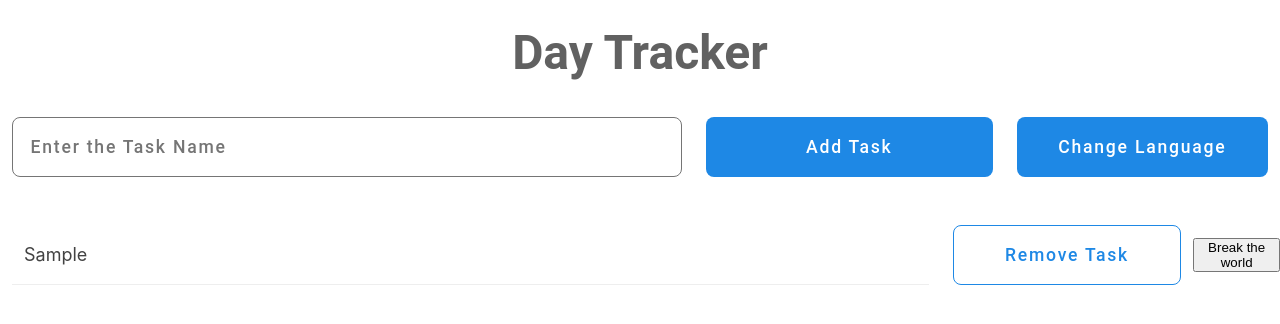
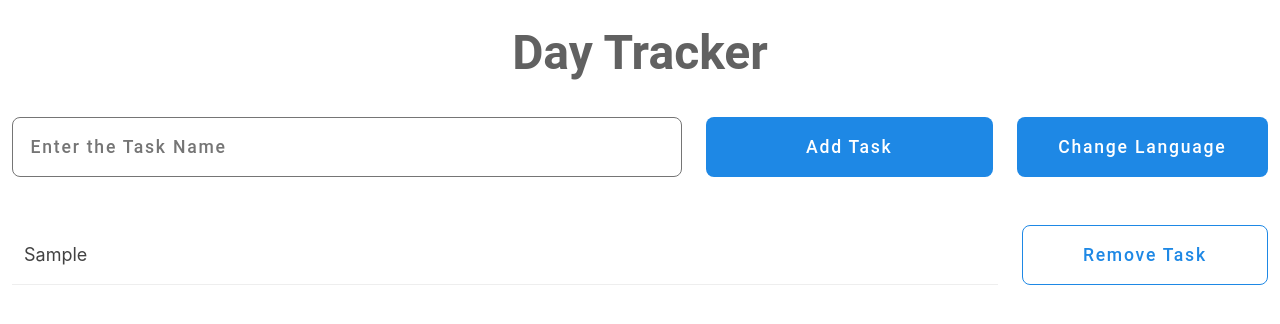
Before and after one commit to RiteshSinha919/day-tracker, a React (Create React App) app: page / in a window 1280 px wide. Both pictures are taken after typing "Sample" into the empty fields and a click on the button "Add Task". Shown: the top 324 px of the page. Built offline with nearby package versions, Linux system fonts and the light colour scheme.

Commit message:
added sentry for empty input

```diff
--- a/package.json
+++ b/package.json
@@ -4,6 +4,7 @@
   "private": true,
   "dependencies": {
     "@sentry/react": "^9.19.0",
+    "@sentry/tracing": "^7.120.3",
     "@testing-library/dom": "^10.4.0",
     "@testing-library/jest-dom": "^6.6.3",
     "@testing-library/react": "^16.3.0",
--- a/src/components/ThemeProvider/index.tsx
+++ b/src/components/ThemeProvider/index.tsx
@@ -1,6 +1,6 @@
 import React from "react";
 import { ThemeProvider as StyledThemeProvider } from "styled-components";
-import { themes } from "../../constants/themes";
+import { themes } from "../../constants/Theme/themes";
 
 interface ThemeProviderProps {
   children: React.ReactNode;
--- /dev/null
+++ b/src/constants/SentryConfig/index.ts
@@ -0,0 +1,6 @@
+import * as Sentry from "@sentry/react";
+
+Sentry.init({
+  dsn: "https://775ee7787151f6286537662b0bd63f63@o4509348696621056.ingest.de.sentry.io/4509349219401808",
+  sendDefaultPii: true,
+});
--- a/src/index.tsx
+++ b/src/index.tsx
@@ -4,13 +4,7 @@ import "./index.css";
 import App from "./App";
 import reportWebVitals from "./reportWebVitals";
 import * as Sentry from "@sentry/react";
-
-Sentry.init({
-  dsn: "https://775ee7787151f6286537662b0bd63f63@o4509348696621056.ingest.de.sentry.io/4509349219401808",
-  // Setting this option to true will send default PII data to Sentry.
-  // For example, automatic IP address collection on events
-  sendDefaultPii: true,
-});
+import "./constants/SentryConfig";
 
 const root = ReactDOM.createRoot(document.getElementById("root"));
 root.render(
--- a/src/routes/TrackerPage/TaskItem/index.tsx
+++ b/src/routes/TrackerPage/TaskItem/index.tsx
@@ -27,13 +27,6 @@ const TaskItem: React.FC = observer((props: TaskItemProps) => {
           submitFunction={() => inputStore.removeTask(taskId)}
         />
       </RemoveButtonContainer>
-      <button
-        onClick={() => {
-          throw new Error("This is your first error!");
-        }}
-      >
-        Break the world
-      </button>
     </TaskItemContainer>
   );
 });
--- a/src/stores/InputStore/index.ts
+++ b/src/stores/InputStore/index.ts
@@ -1,5 +1,6 @@
 import { makeObservable, observable, action, reaction } from "mobx";
 import { v4 as uuidv4 } from "uuid";
+import * as Sentry from "@sentry/react";
 
 interface Task {
   taskId: string;
@@ -35,8 +36,11 @@ class InputStore {
       try {
         this.setTaskBucket(JSON.parse(storedTasks));
       } catch (e) {
+        Sentry.captureException(
+          `Error parsing locally stored task bucket: ${e}`
+        );
+        this.setTaskBucket([]);
         console.error("Failed to parse the localstorage tasks", e);
-        this.setTaskBucket([]);
       }
     } else {
       this.setTaskBucket([]);
@@ -76,6 +80,8 @@ class InputStore {
       this.resetInput();
     } else {
       this.setError("Please enter a task");
+      Sentry.setTag("task_name", "AddEmptyTask");
+      Sentry.captureException(new Error("No task entered"));
     }
   }
 
```
Also changed, not shown: src/constants/Theme/themes.ts (renamed from src/constants/themes.ts), 1 other file (tests, documents, lock files or other folders).
